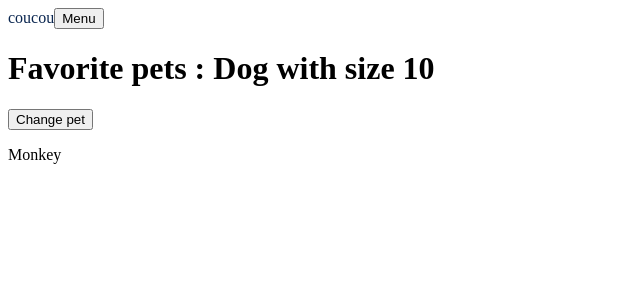
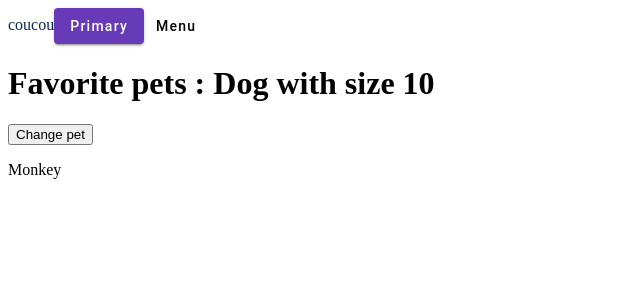
Before and after one commit to TmaAgap2It/FootallGame, an Angular app in the folder web/: page / in a window 1280 px wide. Shown: the top 300 px of the page, without its empty margins (0-640 px from the left). Built offline with nearby package versions, Linux system fonts and the light colour scheme.

Commit message:
fix theming

```diff
--- a/web/package.json
+++ b/web/package.json
@@ -10,7 +10,7 @@
   },
   "private": true,
   "dependencies": {
-    "@angular/animations": "^15.0.0",
+    "@angular/animations": "^15.0.4",
     "@angular/cdk": "^15.0.3",
     "@angular/common": "^15.0.0",
     "@angular/compiler": "^15.0.0",
@@ -20,6 +20,7 @@
     "@angular/platform-browser": "^15.0.0",
     "@angular/platform-browser-dynamic": "^15.0.0",
     "@angular/router": "^15.0.0",
+    "hammerjs": "^2.0.8",
     "rxjs": "~7.5.0",
     "tslib": "^2.3.0",
     "zone.js": "~0.12.0"
--- a/web/src/app/pages/main-page/main-page.component.html
+++ b/web/src/app/pages/main-page/main-page.component.html
@@ -1,4 +1,5 @@
 <span class="title">coucou</span>
+<button mat-raised-button color="primary">Primary</button>
 <button mat-button [matMenuTriggerFor]="menu">Menu</button>
 <mat-menu #menu="matMenu">
   <button mat-menu-item>Item 1</button>
--- a/web/src/styles.scss
+++ b/web/src/styles.scss
@@ -1,5 +1,5 @@
-/* You can add global styles to this file, and also import other style files */
 @import '@angular/material/prebuilt-themes/deeppurple-amber.css';
 
 
+
 $font-color:rgb(9, 37, 79);
```
Also changed, not shown: web/src/app/app.module.ts (+9 -3 lines), 1 other file (tests, documents, lock files or other folders).
